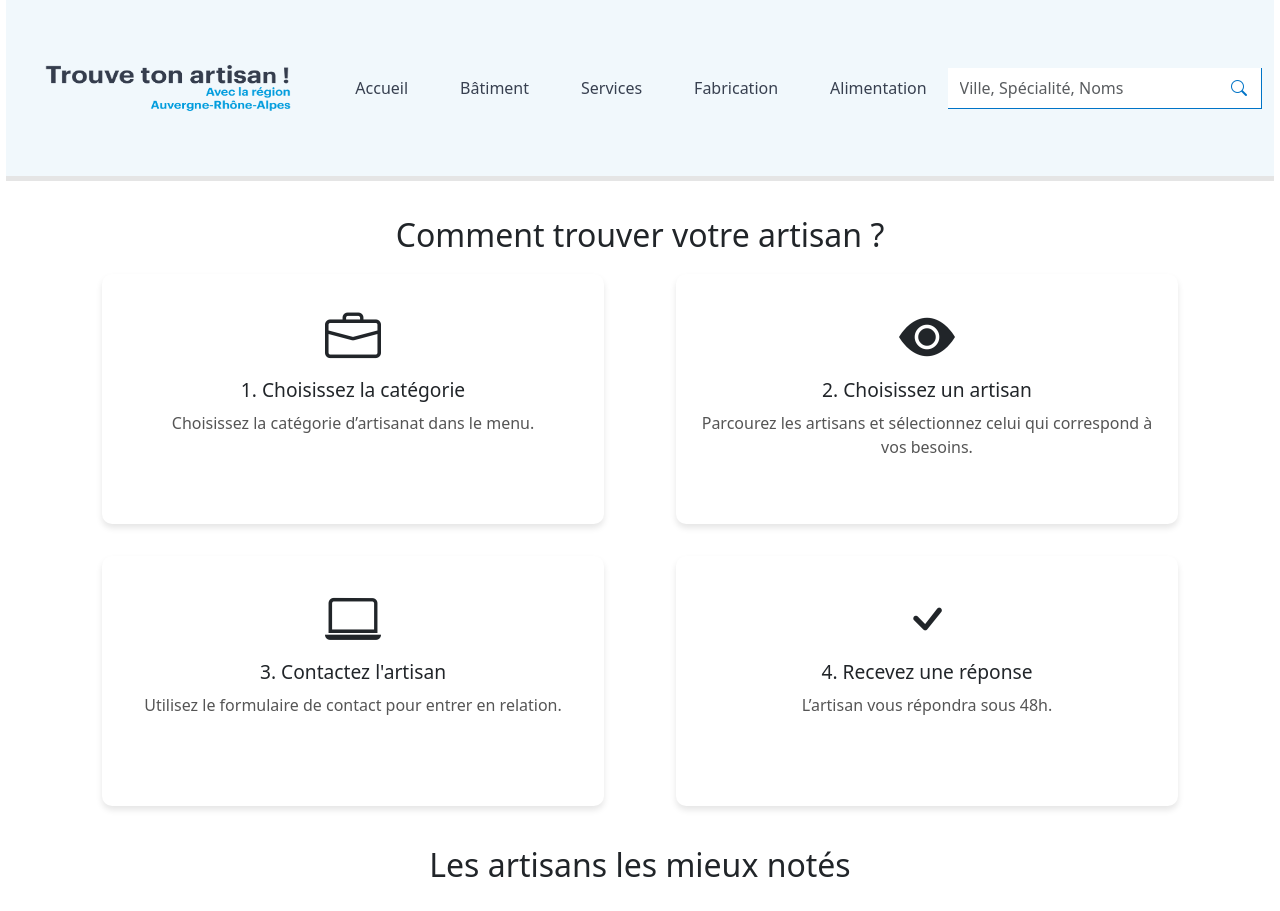
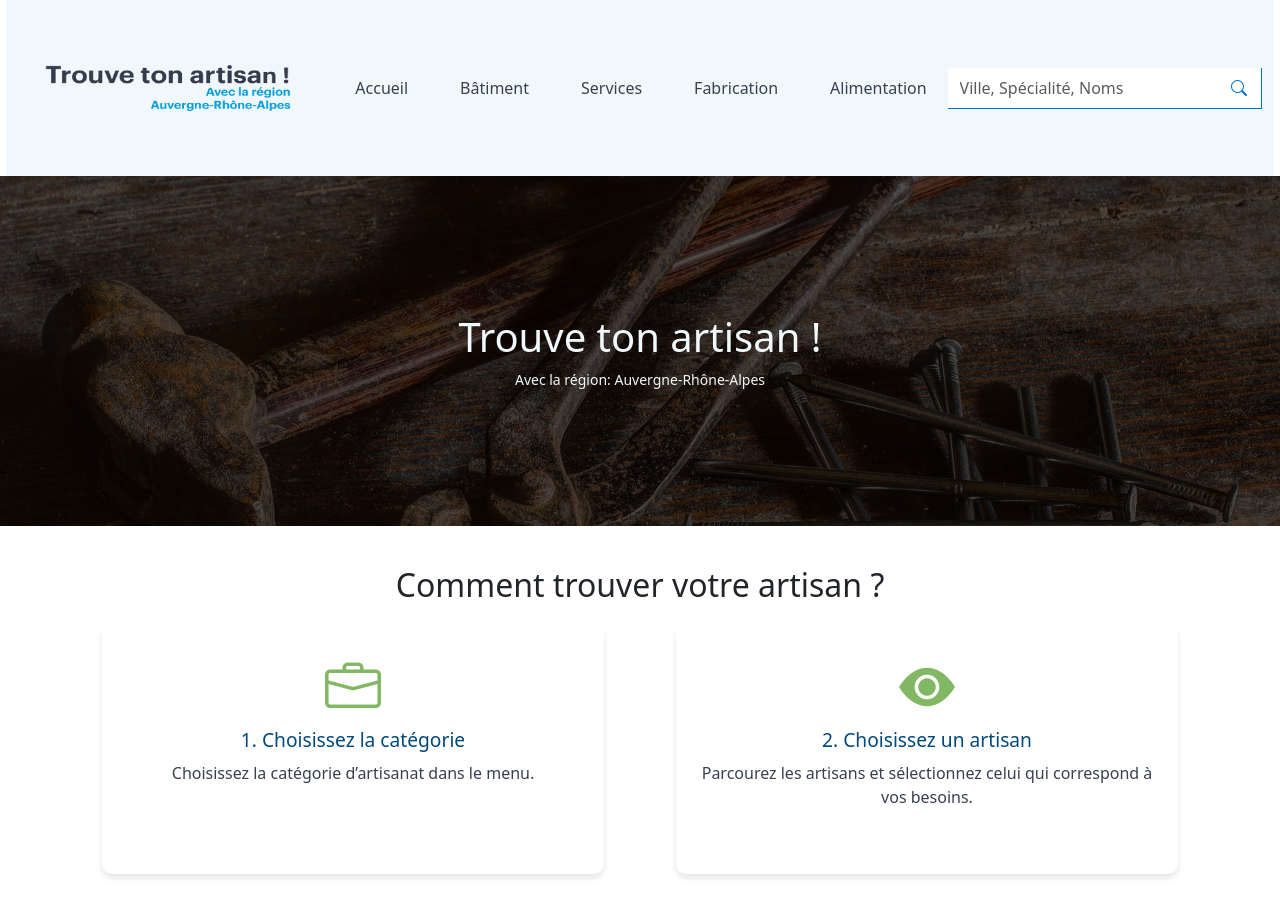
Before and after one commit to Mondot547/Trouve-ton-artisan, an Angular app: page / in a window 1280 px wide. Shown: the top 911 px of the page. Built offline with nearby package versions, Linux system fonts and the light colour scheme.

Commit message:
légére modification de style, mise en place du favicon et tentative de mise en ligne

```diff
--- a/src/app/component/artisan-card/artisan-card.component.scss
+++ b/src/app/component/artisan-card/artisan-card.component.scss
@@ -4,6 +4,7 @@ a {
   .card {
     text-align: center;
     margin-top: 20px;
+    width: 100%;
 
     img {
       width: 100px;
--- a/src/app/component/comment-slider/comment-slider.component.scss
+++ b/src/app/component/comment-slider/comment-slider.component.scss
@@ -12,7 +12,7 @@
         min-width: 100%;
         box-sizing: border-box;
         padding: 20px;
-        background-color: #f1f8fc;
+        background-color: #fff;
         border-radius: 8px;
         margin: 0 auto;
         text-align: center;
--- a/src/app/pages/artisan-list/artisan-list.component.html
+++ b/src/app/pages/artisan-list/artisan-list.component.html
@@ -1,7 +1,7 @@
-<div class="container">
+<section class="container">
   <div class="mt-3 row">
     <div class="col-md-4" *ngFor="let artisan of filteredArtisans$ | async">
       <app-artisan-card [artisan]="artisan"></app-artisan-card>
     </div>
   </div>
-</div>
+</section>
--- a/src/app/pages/artisan-profile/artisan-profile.component.scss
+++ b/src/app/pages/artisan-profile/artisan-profile.component.scss
@@ -1,3 +1,6 @@
+.artisan-profile {
+    height: 100vh;
+
     .row {
         display: flex;
         justify-content: space-between;
@@ -29,3 +32,4 @@
             background-color: #cd2c2e;
         }
     }
+}
--- a/src/app/pages/category/category.component.html
+++ b/src/app/pages/category/category.component.html
@@ -1,4 +1,4 @@
-<div class="container mt-3">
+<section class="container d-flex justify-content-center align-items-center flex-column">
   <h2 class="text-center">Artisans dans la catégorie {{ category }}</h2>
 
   <div class="row">
@@ -6,4 +6,4 @@
       <app-artisan-card [artisan]="artisan"></app-artisan-card>
     </div>
   </div>
-</div>
+</section>
--- a/src/app/pages/category/category.component.scss
+++ b/src/app/pages/category/category.component.scss
@@ -0,0 +1,7 @@
+section {
+    height: 90vh;
+
+    .row {
+        width: 100%;
+    }
+}
--- a/src/app/pages/category/category.component.ts
+++ b/src/app/pages/category/category.component.ts
@@ -1,6 +1,6 @@
 import { Artisan } from './../../models/artisan.model';
 import { ActivatedRoute } from '@angular/router';
-
+import { Title, Meta } from '@angular/platform-browser';
 import { Component, OnInit } from '@angular/core';
 import { ArtisanCardComponent } from '../../component/artisan-card/artisan-card.component';
 import { CommonModule } from '@angular/common';
@@ -19,7 +19,9 @@ export class CategoryComponent implements OnInit {
 
   constructor(
     private artisanService: ArtisanSearchService,
-    private route: ActivatedRoute
+    private route: ActivatedRoute,
+    private titleService: Title,
+    private metaService: Meta
   ) {}
 
   // Récupérer la catégorie depuis les données de la route
@@ -27,6 +29,7 @@ export class CategoryComponent implements OnInit {
     this.route.data.subscribe((data) => {
       this.category = data['category'];
       this.loadArtisansByCategory(this.category);
+      this.setMetaData(this.category)
     });
   }
 
@@ -36,4 +39,12 @@ export class CategoryComponent implements OnInit {
       this.artisans = data;
     });
   }
+
+  setMetaData(category: string | null) {
+    this.titleService.setTitle(`Catégorie: ${category}`);
+    this.metaService.updateTag({ name: 'description', content: `Découvrez les artisans dans la catégorie ${category}.` });
+    this.metaService.updateTag({ name: 'keywords', content: `artisan, ${category}, services` });
+    this.metaService.updateTag({ property: 'og:title', content: `Catégorie: ${category}` });
+    this.metaService.updateTag({ property: 'og:description', content: `Découvrez les artisans dans la catégorie ${category}.` });
+  }
 }
--- a/src/app/pages/home/home.component.html
+++ b/src/app/pages/home/home.component.html
@@ -1,3 +1,7 @@
+<section class="header p-5 container-fluid d-flex align-items-center justify-content-center flex-column">
+  <h1 class="content">Trouve ton artisan !</h1>
+  <small class="content">Avec la région: Auvergne-Rhône-Alpes</small>
+</section>
 <div class="container">
   <section class="steps">
     <h2>Comment trouver votre artisan ?</h2>
@@ -25,13 +29,14 @@
     </div>
   </section>
 
-  <div class="mt-3">
+  <div class="p-5 top">
     <h2 class="text-center">Les artisans les mieux notés</h2>
     <div class="row">
       <div *ngFor="let artisan of topRatedArtisans$ | async" class="col-md-4">
         <app-artisan-card [artisan]="artisan"></app-artisan-card>
       </div>
     </div>
+    <app-comment-slider></app-comment-slider>
   </div>
-  <app-comment-slider></app-comment-slider>
+
 </div>
--- a/src/app/pages/home/home.component.scss
+++ b/src/app/pages/home/home.component.scss
@@ -1,3 +1,36 @@
+.header {
+  position: relative;
+  background: url(../../../assets/images/banner-img.jpg) 50% no-repeat;
+  background-size: cover;
+  height: 350px;
+  color: #f1f8fc;
+
+  // Applique un voile foncé
+  &::before {
+    content: '';
+    position: absolute;
+    top: 0;
+    left: 0;
+    width: 100%;
+    height: 100%;
+    background-color: rgba(0, 0, 0, 0.7); // noir avec 50% d'opacité
+    z-index: 1;
+  }
+
+  // Le contenu sera au-dessus du voile
+  .content {
+    position: relative;
+    z-index: 2;
+    display: flex;
+    flex-direction: column;
+    align-items: center;
+    justify-content: center;
+
+  }
+
+}
+
+
 .steps {
   margin: 40px 0;
   text-align: center;
@@ -23,17 +56,27 @@
 
       i {
         font-size: 3.5rem;
+        color: #82B864;
       }
 
       h3 {
         font-size: 1.2rem;
         margin-bottom: 10px;
+        color: #00497c;
       }
 
       p {
         font-size: 1rem;
-        color: #555;
+        color: #384050;
       }
     }
   }
 }
+
+.top {
+  background-color: #f1f8fc;
+
+  h2 {
+    color: #384050;
+  }
+}
--- a/src/app/pages/home/home.component.ts
+++ b/src/app/pages/home/home.component.ts
@@ -5,6 +5,7 @@ import { Observable, of } from 'rxjs';
 import { Artisan } from '../../models/artisan.model';
 import { ArtisanSearchService } from '../../services/artisan.service';
 import { CommentSliderComponent } from '../../component/comment-slider/comment-slider.component';
+import { Title, Meta } from '@angular/platform-browser';
 
 @Component({
   selector: 'app-home',
@@ -16,9 +17,22 @@ import { CommentSliderComponent } from '../../component/comment-slider/comment-s
 export class HomeComponent implements OnInit {
   topRatedArtisans$: Observable<Artisan[]> = of([]); // Liste des artisans les mieux notés
 
-  constructor(private artisanService: ArtisanSearchService) {}
+  constructor(
+    private artisanService: ArtisanSearchService,
+    private titleService: Title,
+    private metaService: Meta
+  ) {}
 
   ngOnInit(): void {
+    this.setMetaData();
     this.topRatedArtisans$ = this.artisanService.getTopRatedArtisans(); // Utilise le service pour récupérer les artisans
   }
+
+  setMetaData() {
+    this.titleService.setTitle('Bienvenue sur notre site !');
+    this.metaService.updateTag({ name: 'description', content: 'Ceci est la page d\'accueil de notre site. Découvrez nos artisans.' });
+    this.metaService.updateTag({ name: 'keywords', content: 'artisan, accueil, services' });
+    this.metaService.updateTag({ property: 'og:title', content: 'Bienvenue sur notre site !' });
+    this.metaService.updateTag({ property: 'og:description', content: 'Ceci est la page d\'accueil de notre site. Découvrez nos artisans.' });
+  }
 }
--- a/src/index.html
+++ b/src/index.html
@@ -1,11 +1,11 @@
 <!doctype html>
-<html lang="en">
+<html lang="fr">
 <head>
   <meta charset="utf-8">
   <title>TrouveTonArtisan</title>
   <base href="/">
   <meta name="viewport" content="width=device-width, initial-scale=1">
-  <link rel="icon" type="image/x-icon" href="favicon.ico">
+  <link rel="icon" type="image/x-icon" href="./assets/images/favicon-32.png">
 </head>
 <body>
   <app-root></app-root>
```
Also changed, not shown: src/assets/images/banner-img.jpg (added). Lines whose indentation alone changed are shown as unchanged.
